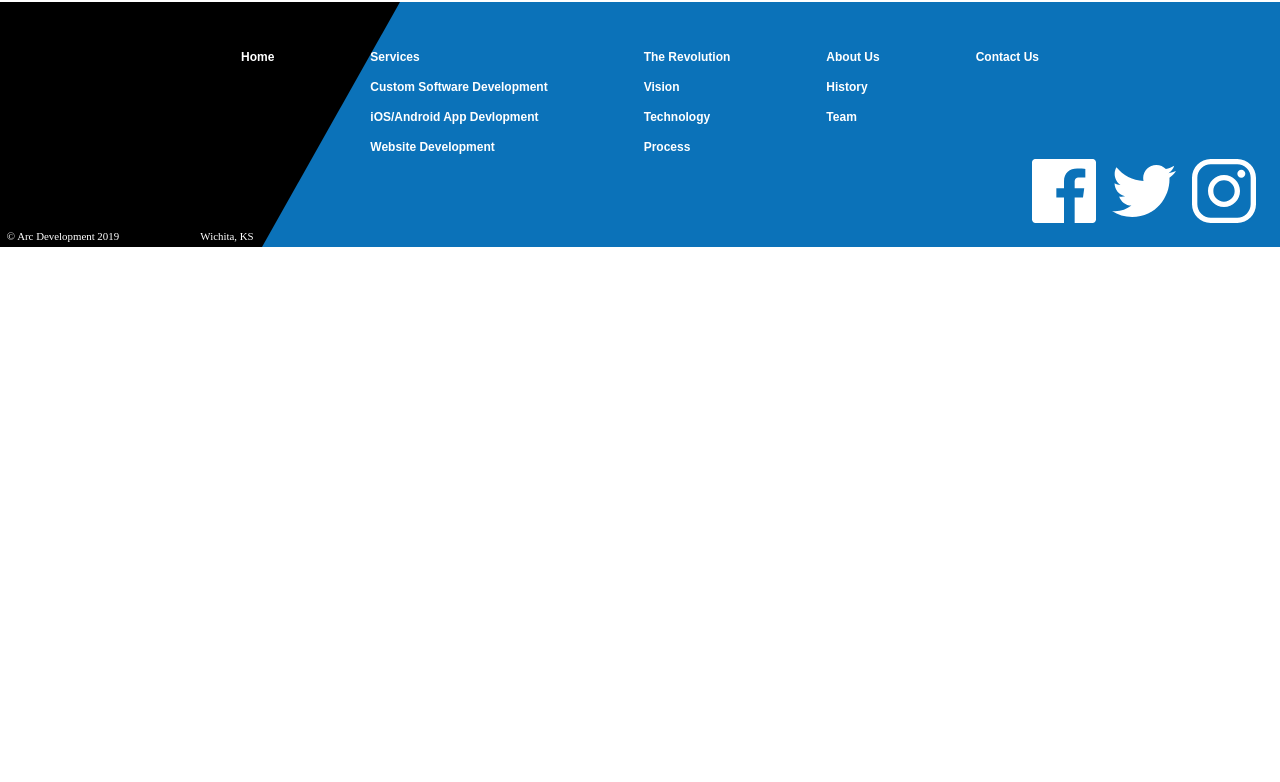
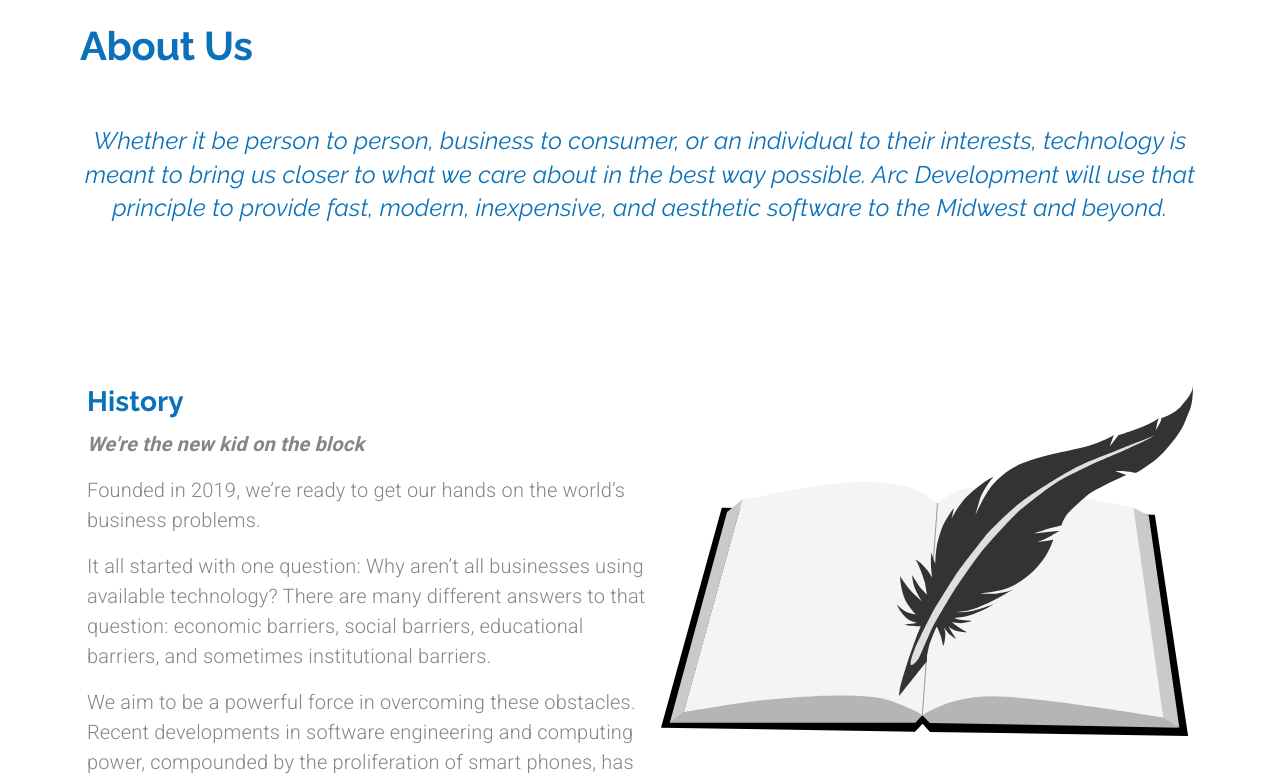
Before and after one commit to Muscardinus94/MaterialUIReact, a React (Create React App) app: page /about in a window 1280 px wide. Shown: the part 128-910 px from the top of the page. Before the commit the page ends 800 px from the top, so only its background shows below. Built offline with nearby package versions, Linux system fonts and the light colour scheme.

Commit message:
Add: About Page 추가

```diff
--- /dev/null
+++ b/src/components/About.js
@@ -0,0 +1,272 @@
+import React from "react";
+import { Link } from "react-router-dom";
+import {
+  makeStyles,
+  useTheme,
+  Grid,
+  Typography,
+  useMediaQuery,
+  Avatar,
+  Hidden,
+} from "@material-ui/core";
+
+import history from "../assets/history.svg";
+import profile from "../assets/founder.jpg";
+import yearbook from "../assets/yearbook.svg";
+import puppy from "../assets/puppy.svg";
+
+import CallToAction from "./ui/CallToAction";
+
+const useStyles = makeStyles((theme) => ({
+  missionStatement: {
+    fontStyle: "italic",
+    fontWeight: 300,
+    fontSize: "1.5rem",
+    maxWidth: "50em",
+    lineHeight: 1.4,
+  },
+  rowContainer: {
+    paddingLeft: "5em",
+    paddingRight: "5em",
+
+    [theme.breakpoints.down("sm")]: {
+      paddingLeft: "1.5em",
+      paddingRight: "1.5em",
+    },
+  },
+  avatar: {
+    height: "25em",
+    width: "25em",
+    [theme.breakpoints.down("sm")]: {
+      height: "20em",
+      width: "20em",
+      maxHeight: 300,
+      maxWidth: 300,
+    },
+  },
+  caption: {
+    ...theme.typography.caption,
+  },
+}));
+
+export default function About(props) {
+  const classes = useStyles();
+  const theme = useTheme();
+  const matchesMD = useMediaQuery(theme.breakpoints.down("md"));
+  const matchesSM = useMediaQuery(theme.breakpoints.down("sm"));
+
+  const { setValue } = props;
+
+  return (
+    <Grid container direction="column">
+      <Grid
+        item
+        className={classes.rowContainer}
+        style={{ marginTop: matchesMD ? "1em" : "2em" }}
+      >
+        <Typography variant="h2" align={matchesMD ? "center" : undefined}>
+          About Us
+        </Typography>
+      </Grid>
+      <Grid
+        item
+        container
+        justify="center"
+        className={classes.rowContainer}
+        style={{ marginTop: "3em" }}
+      >
+        <Typography
+          variant="h4"
+          align="center"
+          className={classes.missionStatement}
+        >
+          Whether it be person to person, business to consumer, or an individual
+          to their interests, technology is meant to bring us closer to what we
+          care about in the best way possible. Arc Development will use that
+          principle to provide fast, modern, inexpensive, and aesthetic software
+          to the Midwest and beyond.
+        </Typography>
+      </Grid>
+      <Grid
+        item
+        container
+        className={classes.rowContainer}
+        style={{ marginTop: "10em", marginBottom: "10em" }}
+        direction={matchesMD ? "column" : "row"}
+        alignItems={matchesMD ? "center" : undefined}
+        justify="space-around"
+      >
+        <Grid item>
+          <Grid
+            item
+            container
+            direction="column"
+            lg
+            style={{ maxWidth: "35em" }}
+          >
+            <Grid item>
+              <Typography
+                align={matchesMD ? "center" : undefined}
+                variant="h4"
+                gutterBottom
+              >
+                History
+              </Typography>
+            </Grid>
+            <Grid item>
+              <Typography
+                variant="body1"
+                align={matchesMD ? "center" : undefined}
+                paragraph
+                style={{ fontWeight: 700, fontStyle: "italic" }}
+              >
+                We're the new kid on the block
+              </Typography>
+              <Typography
+                variant="body1"
+                align={matchesMD ? "center" : undefined}
+                paragraph
+              >
+                Founded in 2019, we’re ready to get our hands on the world’s
+                business problems.
+              </Typography>
+              <Typography
+                variant="body1"
+                align={matchesMD ? "center" : undefined}
+                paragraph
+              >
+                It all started with one question: Why aren’t all businesses
+                using available technology? There are many different answers to
+                that question: economic barriers, social barriers, educational
+                barriers, and sometimes institutional barriers.
+              </Typography>
+              <Typography
+                variant="body1"
+                align={matchesMD ? "center" : undefined}
+                paragraph
+              >
+                We aim to be a powerful force in overcoming these obstacles.
+                Recent developments in software engineering and computing power,
+                compounded by the proliferation of smart phones, has opened up
+                infinite worlds of possibility. Things that have always been
+                done by hand can now be done digitally and automatically, and
+                completely new methods of interaction are created daily. Taking
+                full advantage of these advancements is the name of the game.
+              </Typography>
+              <Typography
+                variant="body1"
+                align={matchesMD ? "center" : undefined}
+                paragraph
+              >
+                All this change can be a lot to keep up with, and that’s where
+                we come in.
+              </Typography>
+            </Grid>
+          </Grid>
+        </Grid>
+        <Grid item>
+          <Grid item container justify="center" lg>
+            <img
+              src={history}
+              alt="quill pen sitting on top of book"
+              style={{ maxHeight: matchesMD ? 200 : "22em" }}
+            />
+          </Grid>
+        </Grid>
+      </Grid>
+      <Grid
+        item
+        container
+        direction="column"
+        alignItems="center"
+        className={classes.rowContainer}
+        style={{ marginBottom: "15em" }}
+      >
+        <Grid item>
+          <Typography align="center" variant="h4" gutterBottom>
+            Team
+          </Typography>
+        </Grid>
+        <Grid item>
+          <Typography variant="body1" paragraph align="center">
+            Zachary Reace, Founder
+          </Typography>
+          <Typography variant="body1" paragraph align="center">
+            I started coding when I was 9 years old.
+          </Typography>
+        </Grid>
+        <Grid item>
+          <Avatar alt="founder" src={profile} className={classes.avatar} />
+        </Grid>
+        <Grid item container justify={matchesMD ? "center" : undefined}>
+          <Hidden lgUp>
+            <Grid item lg style={{ maxWidth: "45em", padding: "1.25em" }}>
+              <Typography variant="body1" align="center" paragraph>
+                I taught myself basic coding from a library book in third grade,
+                and ever since then my passion has solely been set on learning —
+                learning about computers, learning mathematics and philosophy,
+                studying design, always just learning.
+              </Typography>
+              <Typography variant="body1" align="center" paragraph>
+                Now I’m ready to apply everything I’ve learned, and to help
+                others with the intuition I have developed.
+              </Typography>
+            </Grid>
+          </Hidden>
+          <Grid
+            item
+            container
+            direction="column"
+            lg
+            alignItems={matchesMD ? "center" : undefined}
+            style={{ marginBottom: matchesMD ? "2.5em" : 0 }}
+          >
+            <Grid item>
+              <img
+                src={yearbook}
+                alt="yearbook page about founder"
+                style={{ maxWidth: matchesMD ? 300 : undefined }}
+              />
+            </Grid>
+            <Grid item>
+              <Typography variant="caption" className={classes.caption}>
+                a page from my Sophomore yearbook
+              </Typography>
+            </Grid>
+          </Grid>
+          <Hidden mdDown>
+            <Grid item lg style={{ maxWidth: "45em", padding: "1.25em" }}>
+              <Typography variant="body1" align="center" paragraph>
+                I taught myself basic coding from a library book in third grade,
+                and ever since then my passion has solely been set on learning —
+                learning about computers, learning mathematics and philosophy,
+                studying design, always just learning.
+              </Typography>
+              <Typography variant="body1" align="center" paragraph>
+                Now I’m ready to apply everything I’ve learned, and to help
+                others with the intuition I have developed.
+              </Typography>
+            </Grid>
+          </Hidden>
+          <Grid
+            item
+            container
+            direction="column"
+            lg
+            alignItems={matchesMD ? "center" : "flex-end"}
+          >
+            <Grid item>
+              <img src={puppy} alt="grey spotted puppy" />
+            </Grid>
+            <Grid item>
+              <Typography variant="caption" className={classes.caption}>
+                my miniature daggle dachshund, Sterling
+              </Typography>
+            </Grid>
+          </Grid>
+        </Grid>
+      </Grid>
+      <CallToAction setValue={setValue} />
+    </Grid>
+  );
+}
--- a/src/components/App.js
+++ b/src/components/App.js
@@ -11,6 +11,7 @@
 import MobileApps from "./MobileApps";
 import Websites from "./Websites";
 import Revolution from "./Revolution";
+import About from "./About";
 
 function App() {
   const [value, setValue] = useState(0);
@@ -91,7 +92,17 @@
               />
             )}
           />
-          <Route exact path="/about" component={() => <div>about</div>} />
+          <Route
+            exact
+            path="/about"
+            render={(props) => (
+              <About
+                {...props}
+                setValue={setValue}
+                setSelectedIndex={setSelectedIndex}
+              />
+            )}
+          />
           <Route exact path="/contact" component={() => <div>contact</div>} />
           <Route exact path="/estimate" component={() => <div>estimate</div>} />
         </Switch>
--- a/src/components/Revolution.js
+++ b/src/components/Revolution.js
@@ -40,7 +40,6 @@
   const theme = useTheme();
   const matchesMD = useMediaQuery(theme.breakpoints.down("md"));
   const matchesSM = useMediaQuery(theme.breakpoints.down("sm"));
-  const matchesXS = useMediaQuery(theme.breakpoints.down("xs"));
 
   const { setValue } = props;
 
--- a/src/components/ui/Theme.js
+++ b/src/components/ui/Theme.js
@@ -63,6 +63,11 @@
       color: arcGrey,
       fontWeight: 300,
     },
+    caption: {
+      fontSize: "1rem",
+      fontWeight: 300,
+      color: arcGrey,
+    },
     learnButton: {
       borderColor: arcBlue,
       borderWidth: 2,
```
